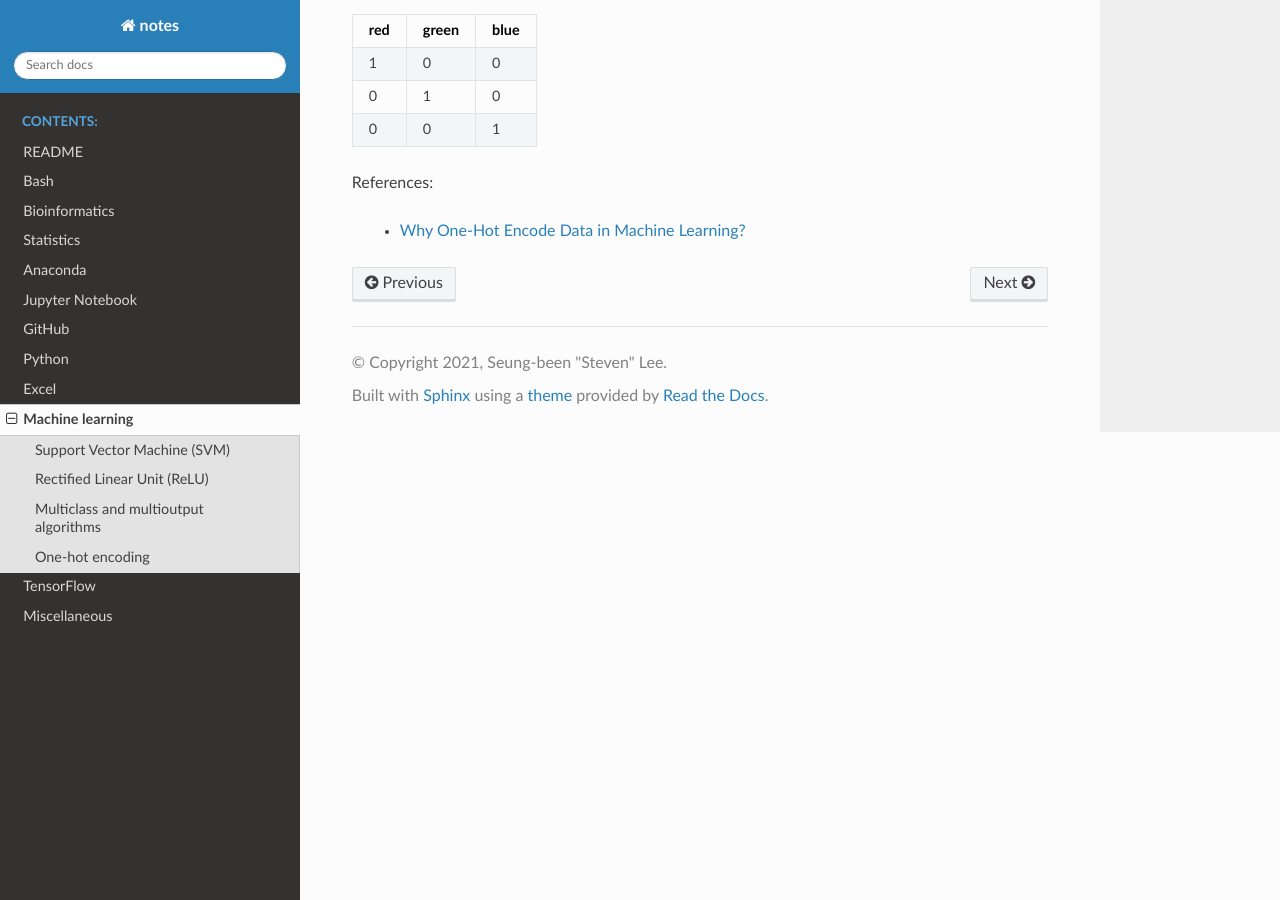
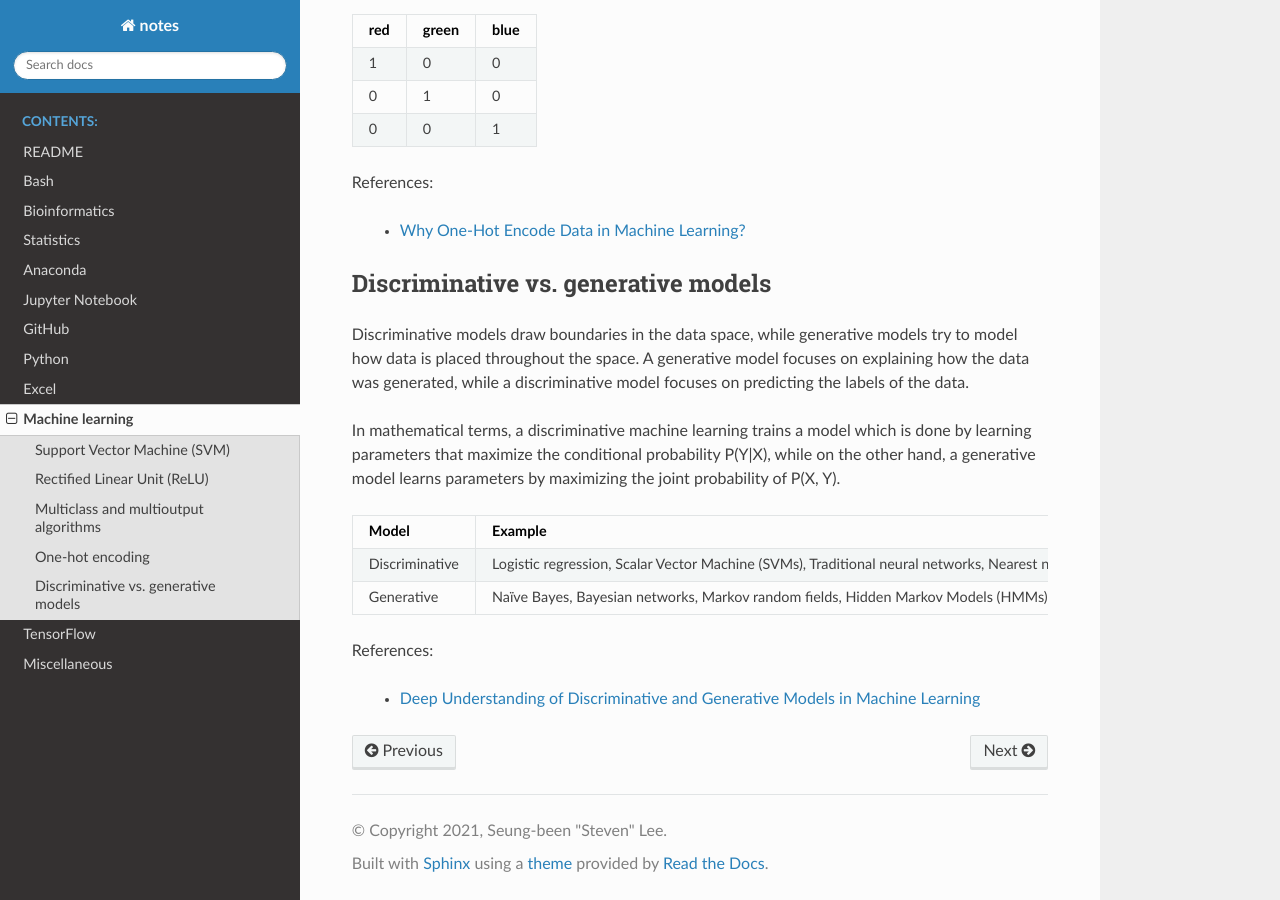
Before and after one commit to sbslee/notes, a Sphinx documentation site: the page built from docs/machine_learning.rst, in a window 1280 px wide and 900 px high, scrolled down 1859 px. Built offline with Sphinx 7.4.7 and the Read the Docs theme 2.0.0, drawn with Linux system fonts in a browser that asks for light colours.

Commit message:
Update machine_learning.rst

```diff
--- a/docs/machine_learning.rst
+++ b/docs/machine_learning.rst
@@ -58,3 +58,24 @@ Many machine learning algorithms cannot operate on label data directly. They req
 References:
 
   - `Why One-Hot Encode Data in Machine Learning? <https://machinelearningmastery.com/why-one-hot-encode-data-in-machine-learning/>`__
+
+Discriminative vs. generative models
+====================================
+
+Discriminative models draw boundaries in the data space, while generative models try to model how data is placed throughout the space. A generative model focuses on explaining how the data was generated, while a discriminative model focuses on predicting the labels of the data.
+
+In mathematical terms, a discriminative machine learning trains a model which is done by learning parameters that maximize the conditional probability P(Y|X), while on the other hand, a generative model learns parameters by maximizing the joint probability of P(X, Y).
+
+.. list-table::
+   :header-rows: 1
+
+   * - Model
+     - Example
+   * - Discriminative
+     - Logistic regression, Scalar Vector Machine (SVMs), Traditional neural networks, Nearest neighbor, Conditional Random Fields (CRFs), Decision Trees and Random Forest
+   * - Generative
+     - Naïve Bayes, Bayesian networks, Markov random fields, Hidden Markov Models (HMMs), Latent Dirichlet Allocation (LDA), Generative Adversarial Networks (GANs), Autoregressive Model
+
+References:
+
+  - `Deep Understanding of Discriminative and Generative Models in Machine Learning <https://www.analyticsvidhya.com/blog/2021/07/deep-understanding-of-discriminative-and-generative-models-in-machine-learning/#:~:text=Discriminative%20models%20draw%20boundaries%20in,the%20labels%20of%20the%20data.>`__
```
